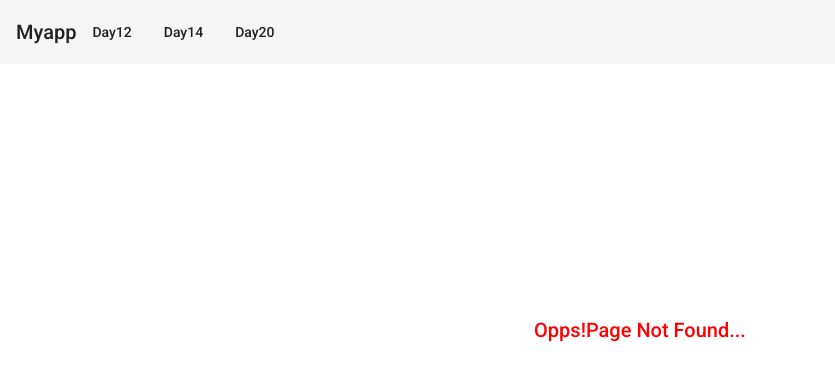
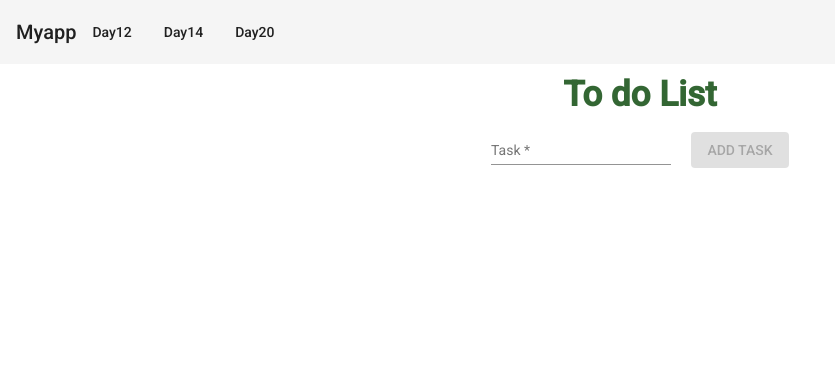
Before and after one commit to ayeayethet151198/angular-training, an Angular app: page /day26 in a window 1280 px wide. Before the commit this address had no page. Shown: the top 380 px of the page, without its empty margins (0-835 px from the left). Built offline with nearby package versions, Linux system fonts and the light colour scheme.

Commit message:
day26(add commit for assignment day26)

```diff
--- a/src/app/angular-material.module.ts
+++ b/src/app/angular-material.module.ts
@@ -13,6 +13,7 @@ import { MatSortModule } from '@angular/material/sort';
 import { MatToolbarModule } from '@angular/material/toolbar';
 import { MatSidenavModule } from '@angular/material/sidenav';
 import { MatListModule } from '@angular/material/list';
+import { MatCardModule } from '@angular/material/card';
 
 @NgModule({
   declarations: [],
@@ -31,7 +32,8 @@ import { MatListModule } from '@angular/material/list';
     MatSortModule,
     MatToolbarModule,
     MatSidenavModule,
-    MatListModule
+    MatListModule,
+    MatCardModule
   ]
 })
 export class AngularMaterailModule { }
--- a/src/app/app.module.ts
+++ b/src/app/app.module.ts
@@ -32,6 +32,8 @@ import { AssignmentDay24Component } from './pages/assignment-day24/assignment-da
 import { PostControlComponent } from './pages/post-control/post-control.component';
 import { NotFondPageComponent } from './pages/not-fond-page/not-fond-page.component';
 import { AssignmentDay25Component } from './pages/assignment-day25/assignment-day25.component';
+import { ToDoListComponent } from './pages/to-do-list/to-do-list.component';
+import { AssignmentDay26Component } from './pages/assignment-day26/assignment-day26.component';
 
 //pipes
 import { CustompipePipe } from './pipes/custompipe.pipe';
@@ -62,6 +64,8 @@ import { Custompipe1Pipe } from './pipes/custompipe1.pipe';
     AssignmentDay23Component,
     AssignmentDay24Component,
     AssignmentDay25Component,
+   AssignmentDay26Component,
+    ToDoListComponent,
     PostControlComponent,
     NotFondPageComponent,
     CustompipePipe,
--- /dev/null
+++ b/src/app/pages/assignment-day26/assignment-day26.component.html
@@ -0,0 +1,23 @@
+<div class="container">
+  <h1>To do List</h1>
+  <div class="form-container">
+    <form class="to-do-list-form" [formGroup]="toDoListForm" (ngSubmit)="addToDoList()">
+
+      <mat-form-field>
+        <mat-label>Task</mat-label>
+        <input matInput formControlName="task">
+        <mat-error *ngIf="f['task'].hasError('required')">Please provide task name..</mat-error>
+      </mat-form-field>
+
+      <div class="button-container">
+        <button mat-raised-button color="primary" [disabled]="!toDoListForm.valid">
+          ADD TASK
+        </button>
+      </div>
+    </form>
+  </div>
+
+  <div class="parent-container">
+    <app-to-do-list [toDoListFromParent]="toDoListArr" (deleteFromChild)="deleteData($event)"></app-to-do-list>
+  </div>
+</div>
--- /dev/null
+++ b/src/app/pages/assignment-day26/assignment-day26.component.scss
@@ -0,0 +1,20 @@
+.container {
+
+  width: 50%;
+  margin: 0 auto;
+  text-align: center;
+
+  h1 {
+    margin: 15px 0px;
+    color: #336633;
+    font-size: 35px;
+    font-weight: bold;
+  }
+
+  .form-container {
+    div {
+      display: inline;
+      margin-left: 20px;
+    }
+  }
+}
--- /dev/null
+++ b/src/app/pages/assignment-day26/assignment-day26.component.ts
@@ -0,0 +1,34 @@
+import { Component, OnInit } from '@angular/core';
+import { FormBuilder, Validators } from '@angular/forms';
+
+@Component({
+  selector: 'app-assignment-day26',
+  templateUrl: './assignment-day26.component.html',
+  styleUrls: ['./assignment-day26.component.scss']
+})
+export class AssignmentDay26Component implements OnInit {
+
+
+  toDoListArr = [];
+  toDoListForm = this.fb.group({
+    task: ['', Validators.required],
+  });
+
+  constructor(private fb: FormBuilder) { }
+
+  ngOnInit(): void {
+  }
+
+  get f() {
+    return this.toDoListForm.controls;
+  }
+
+  addToDoList() {
+    this.toDoListArr.push(this.toDoListForm.value);
+    this.toDoListForm.reset();
+  }
+
+  deleteData(id) {
+    this.toDoListArr.splice(id,1);
+  }
+}
--- /dev/null
+++ b/src/app/pages/to-do-list/to-do-list.component.html
@@ -0,0 +1,6 @@
+<div class="container">
+  <mat-card *ngFor="let todolist of toDoListFromParent;let id = index">
+    {{todolist.task}}
+    <button (click)="sendDataToParent(id)">Remove</button>
+  </mat-card>
+</div>
--- /dev/null
+++ b/src/app/pages/to-do-list/to-do-list.component.scss
@@ -0,0 +1,15 @@
+.container {
+  mat-card {
+    display: flex;
+    justify-content: space-between;
+    width: 300px;
+    margin: 0 auto;
+    margin-bottom: 10px;
+
+    button {
+      color: #ff0000;
+      padding: 10px;
+      border: none;
+    }
+  }
+}
--- /dev/null
+++ b/src/app/pages/to-do-list/to-do-list.component.ts
@@ -0,0 +1,21 @@
+import { Component, Input, OnInit, Output, EventEmitter } from '@angular/core';
+
+@Component({
+  selector: 'app-to-do-list',
+  templateUrl: './to-do-list.component.html',
+  styleUrls: ['./to-do-list.component.scss']
+})
+export class ToDoListComponent implements OnInit {
+
+  @Input() toDoListFromParent;
+  @Output() deleteFromChild = new EventEmitter();
+
+  constructor() { }
+
+  ngOnInit(): void {
+  }
+
+  sendDataToParent(id) {
+    this.deleteFromChild.emit(id);
+  }
+}
```
Also changed, not shown: src/app/app-routing.module.ts (+6 -1 lines), 2 other files (tests, documents, lock files or other folders).
